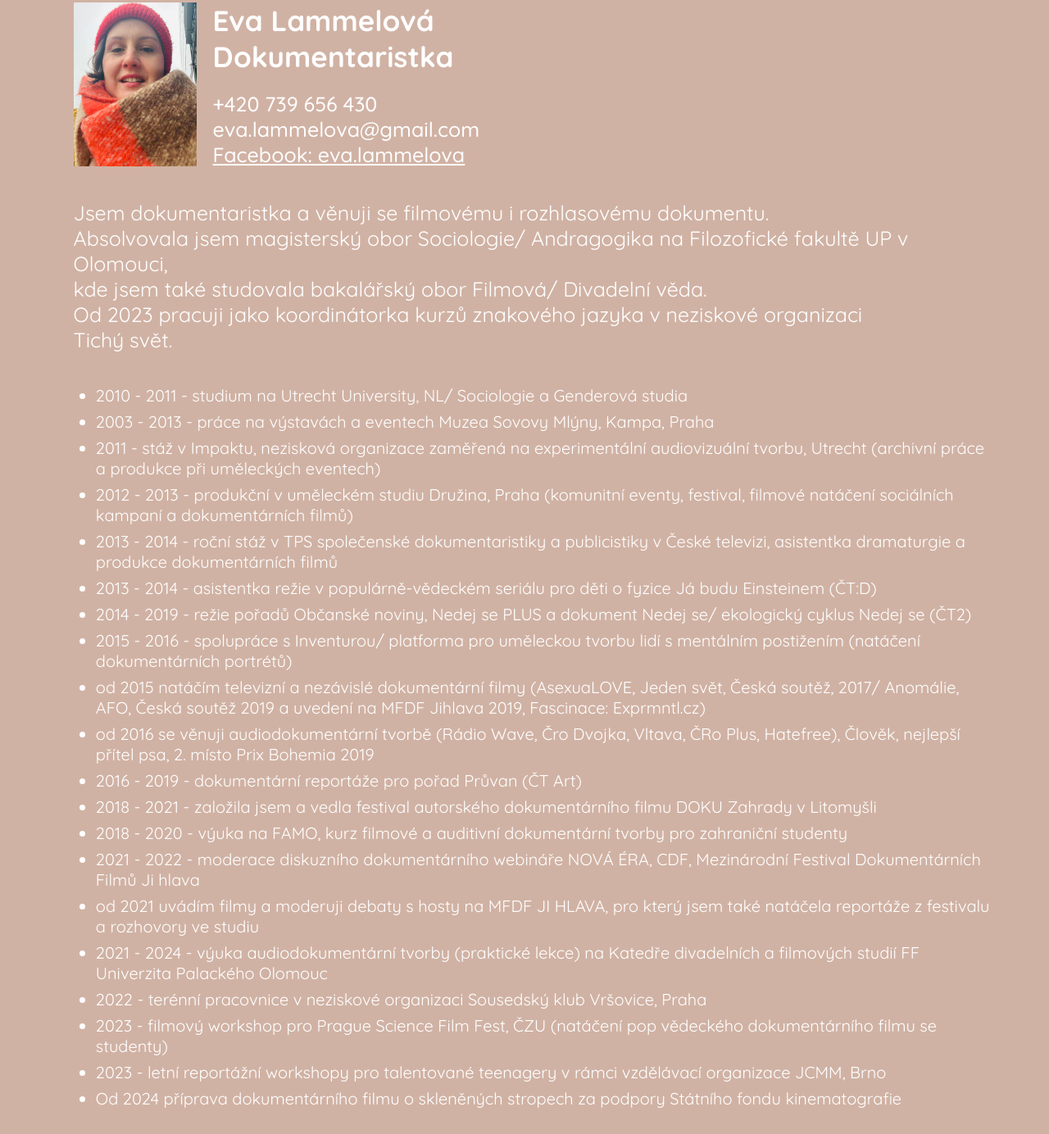
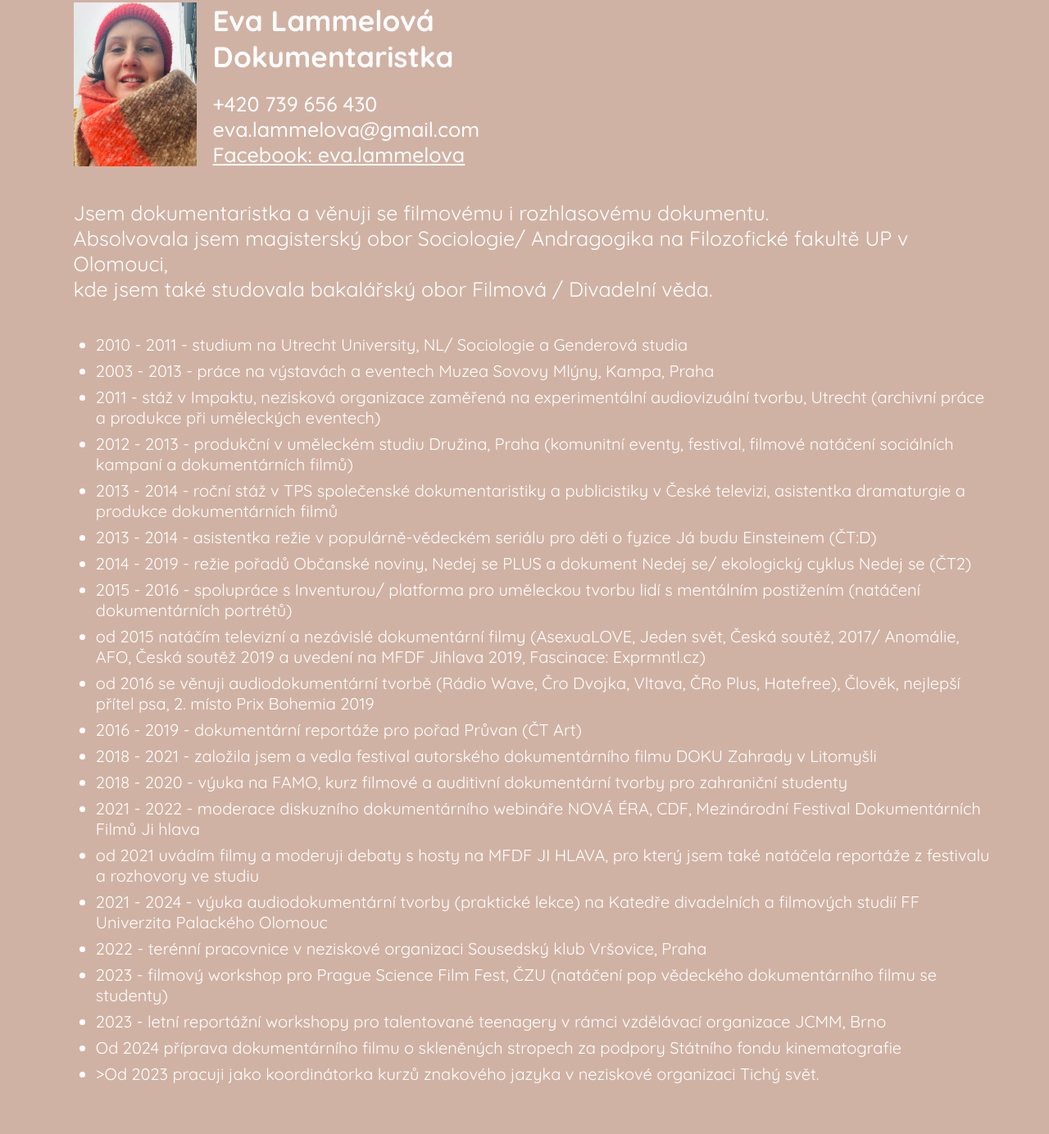
Before and after one commit to TadeasTolver/Eva-Lammelova, a plain HTML site: page aboutme.html in a window 1280 px wide. Shown: the part 67-1451 px from the top of the page at 82% size. Drawn offline with Linux system fonts and the light colour scheme.

Commit message:
Update aboutme.html

```diff
--- a/aboutme.html
+++ b/aboutme.html
@@ -35,7 +35,7 @@
   <br>
 
   <p>
-    Jsem dokumentaristka a věnuji se filmovému i rozhlasovému dokumentu.<br>Absolvovala jsem magisterský obor Sociologie/ Andragogika na Filozofické fakultě UP v Olomouci,<br>kde jsem také studovala bakalářský obor Filmová/ Divadelní věda.<br>Od 2023 pracuji jako koordinátorka kurzů znakového jazyka v neziskové organizaci Tichý svět.
+    Jsem dokumentaristka a věnuji se filmovému i rozhlasovému dokumentu.<br>Absolvovala jsem magisterský obor Sociologie/ Andragogika na Filozofické fakultě UP v Olomouci,<br>kde jsem také studovala bakalářský obor Filmová / Divadelní věda.
   </p>
 
   <br>
@@ -63,6 +63,7 @@
     <li>2023 - filmový workshop pro Prague Science Film Fest, ČZU (natáčení pop vědeckého dokumentárního filmu se studenty)</li>
     <li>2023 - letní reportážní workshopy pro talentované teenagery v rámci vzdělávací organizace JCMM, Brno</li>
     <li>Od 2024 příprava dokumentárního filmu o skleněných stropech za podpory Státního fondu kinematografie</li>
+    <li>>Od 2023 pracuji jako koordinátorka kurzů znakového jazyka v neziskové organizaci Tichý svět.</li>
   </ul>
 
   <h3>FILMOGRAFIE</h3>
```
